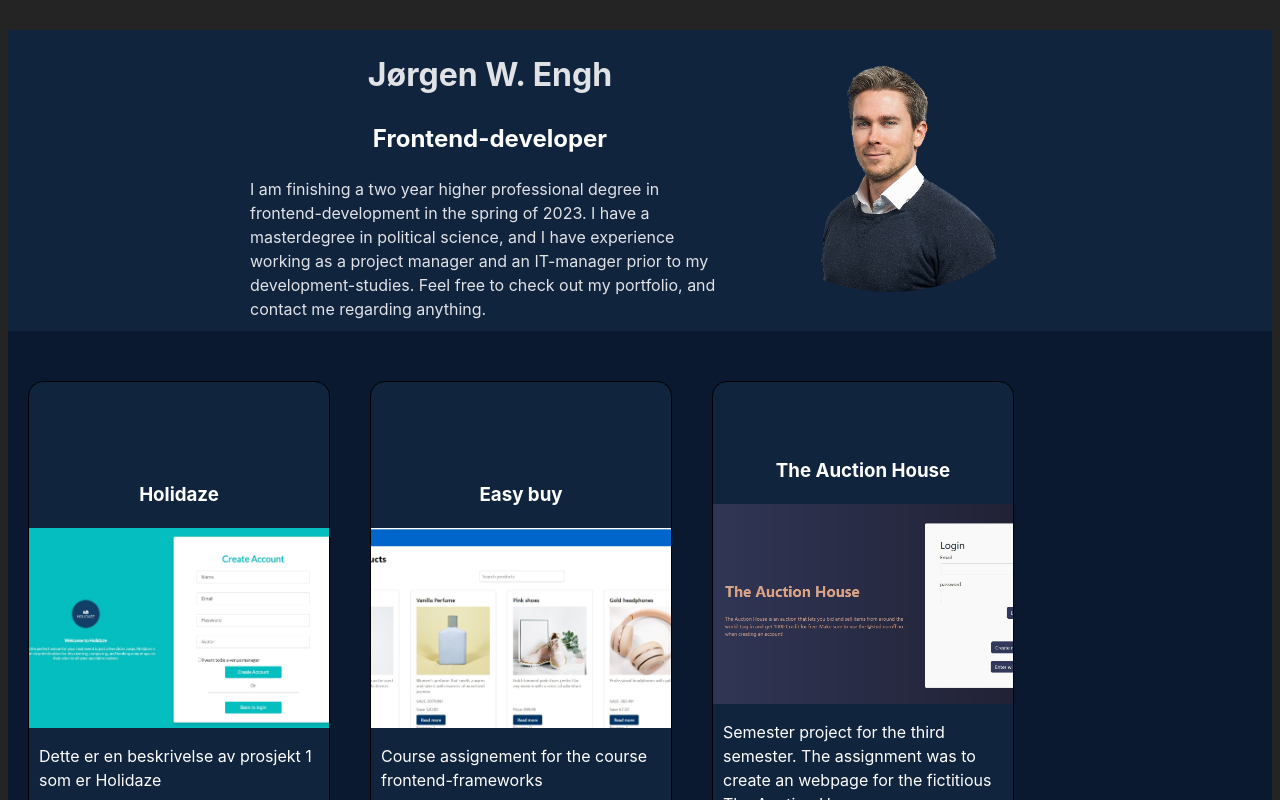
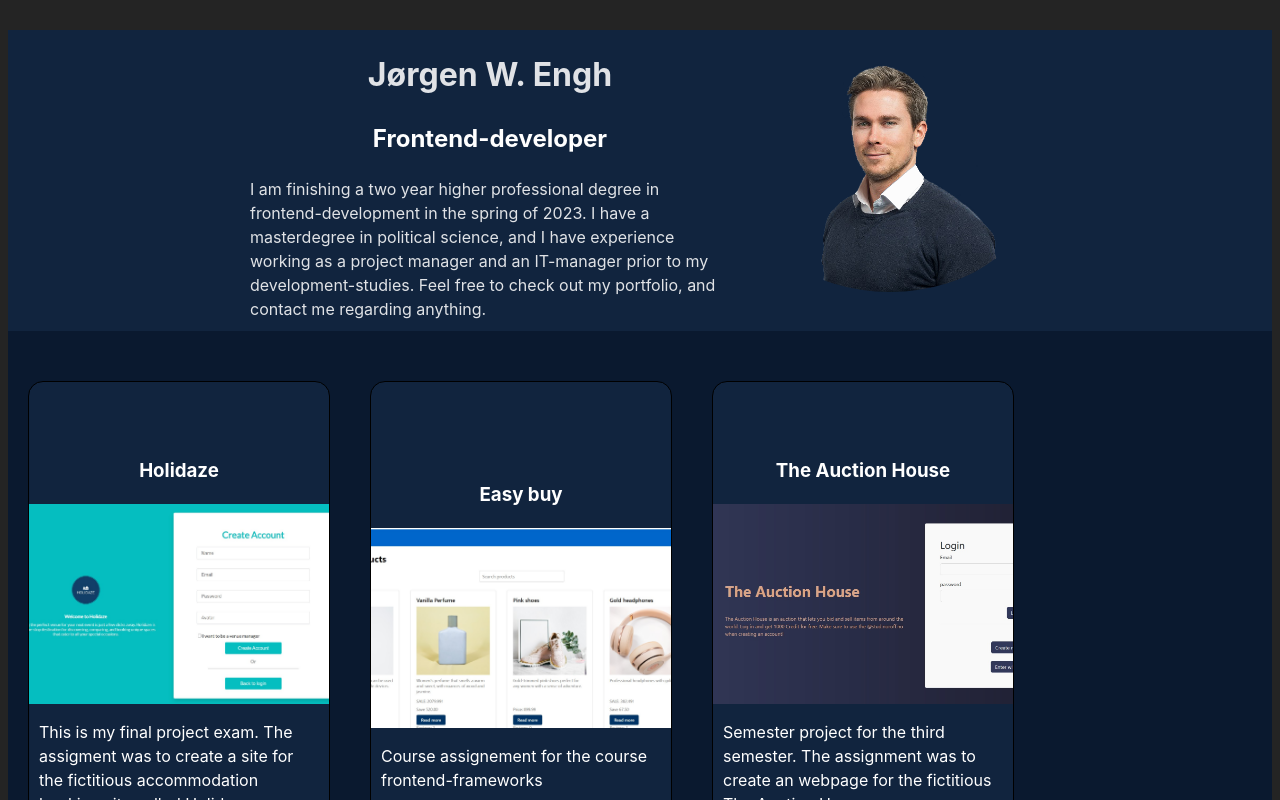
Before and after one commit to Jorgen-S-Engh/portfolio_react, a React (Vite) app: page / in a window 1280 px wide. Shown: the top 800 px of the page. Built offline with nearby package versions, Linux system fonts and the light colour scheme.

Commit message:
fix images in deployed version

```diff
--- a/src/components/Card/index.jsx
+++ b/src/components/Card/index.jsx
@@ -2,7 +2,7 @@ import React from 'react'
 import styles from "./Card.module.scss";
 import { useState, useEffect } from 'react';
 import projects from "../../projects.json";
-import github from "../../../public/assets/github.png";
+// import github from "../../../assets/github.png";
 
 function Card() {
   // const [data, setData] = useState([])
@@ -63,7 +63,7 @@ function Card() {
             {project.github &&
               <div className={styles.github_container}>
               <a href={project.github} className={styles.github_container} target="_blank">
-                <img className={styles.github_logo} src={github} alt="GitHub Link" /></a>
+                <img className={styles.github_logo} src="public/assets/github.png" alt="GitHub Link" /></a>
               </div>
             }
           </div>
--- a/src/components/Hero/index.jsx
+++ b/src/components/Hero/index.jsx
@@ -9,8 +9,6 @@ function Hero() {
         <p>I am finishing a two year higher professional degree in frontend-development in the spring of 2023. I have a masterdegree in political science, and I have experience working as a project manager and an IT-manager prior to my development-studies. Feel free to check out my portfolio, and contact me regarding anything.</p>
       </div>
       <div className={styles.image}><img src="/assets/profile.png" alt="profile picture of me" /></div>
-
-
     </div>
   )
 }
--- a/src/projects.json
+++ b/src/projects.json
@@ -2,8 +2,8 @@
   {
       "number": 1,
       "title": "Holidaze",
-      "description": "Dette er en beskrivelse av prosjekt 1 som er Holidaze",
-      "image": "public/assets/Holidaze.jpg",
+      "description": "This is my final project exam. The assigment was to create a site for the fictitious accommodation booking site called Holidaze.",
+      "image": "/assets/Holidaze.jpg",
       "link": "https://lovely-starburst-3ddc3e.netlify.app/",
       "github": "https://github.com/Jorgen-S-Engh/Project_exam_2_J-rgen_Engh"
   },
@@ -11,7 +11,7 @@
     "number": 2,
     "title": "Easy buy",
     "description": "Course assignement for the course frontend-frameworks",
-    "image": "public/assets/FFW_CA.jpg",
+    "image": "/assets/FFW_CA.jpg",
     "link": "https://grand-sundae-549d05.netlify.app/",
     "github": "https://github.com/Jorgen-S-Engh/Project_exam_2_J-rgen_Engh"
 },
@@ -19,7 +19,7 @@
     "number": 3,
     "title": "The Auction House",
     "description": "Semester project for the third semester. The assignment was to create an webpage for the fictitious The Auction House.",
-    "image": "public/assets/Auction_house.jpg",
+    "image": "/assets/Auction_house.jpg",
     "link": "https://jorgen-s-engh.github.io/Semester-Project-2/index.html",
     "github": "https://github.com/Jorgen-S-Engh/Semester-Project-2"
 },
@@ -27,7 +27,7 @@
     "number": 4,
     "title": "Ameta",
     "description": "Project exam for the first semester. The assignment was to create a new webpage for the company Ameta. ",
-    "image": "public/assets/ameta_img2.jpg",
+    "image": "/assets/ameta_img2.jpg",
     "link": "https://genuine-florentine-f2bdd8.netlify.app/",
     "github": "https://github.com/Jorgen-S-Engh/project-exam-1-Jorgen-S-Engh/"
 },
@@ -35,7 +35,7 @@
   "number": 5,
   "title": "Shaver.no",
   "description": "My own online store which provides hight quality shaving equipment to the Norwegian market",
-  "image": "public/assets/shaver.jpg",
+  "image": "/assets/shaver.jpg",
   "link": "https://shaver.no",
   "github": null
 }
```
